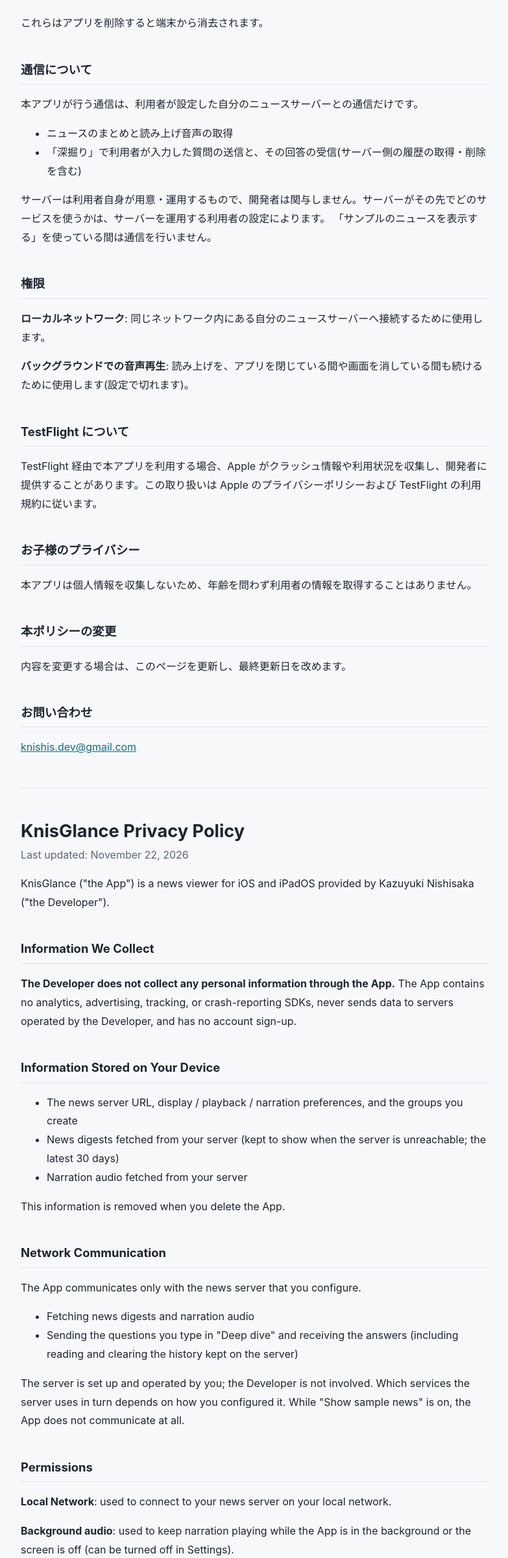
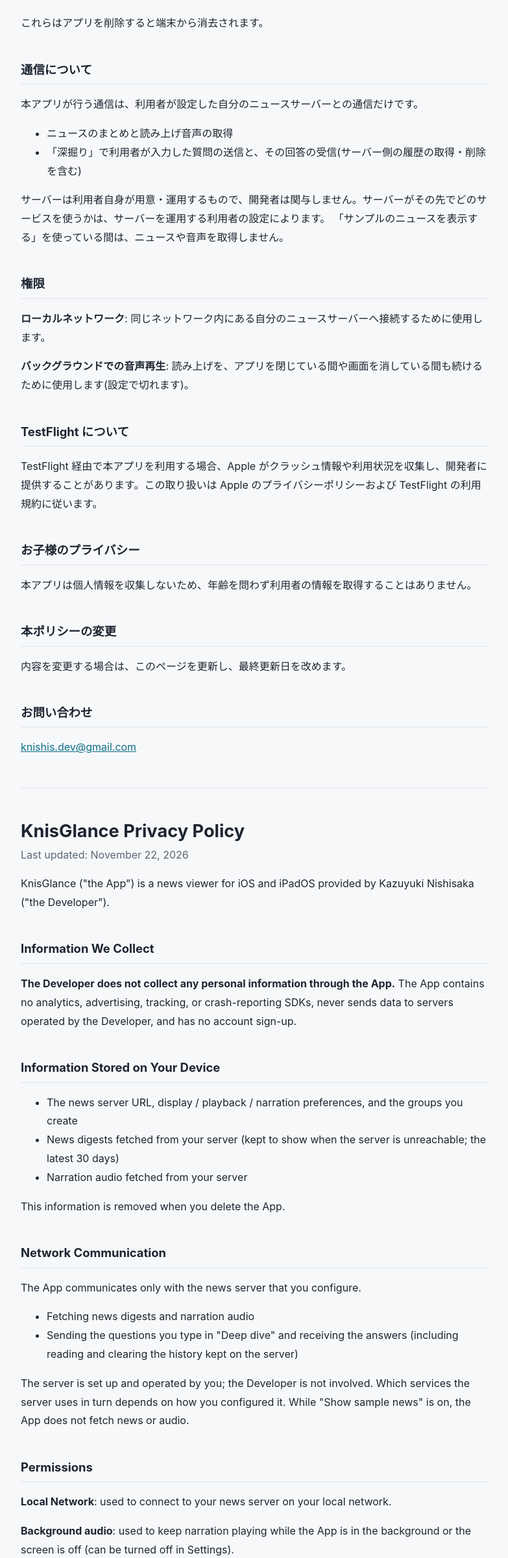
Before and after one commit to knishis/knis-apps, a plain HTML site: page knisglance/privacy.html in a window 1280 px wide. Shown: the part 657-3054 px from the top of the page at 65% size, without its empty margins (248-1031 px from the left). Drawn offline with Linux system fonts and the light colour scheme.

Commit message:
KnisGlance: サンプル表示中の通信の説明を正確にする
Co-Authored-By: Claude Fable 5.2 <noreply@anthropic.com>
Claude-Session: https://claude.ai/code/session_01Eq4XgPCYadefYEMbNuTTeG

```diff
--- a/knisglance/privacy.html
+++ b/knisglance/privacy.html
@@ -28,7 +28,7 @@
 <li>「深掘り」で利用者が入力した質問の送信と、その回答の受信(サーバー側の履歴の取得・削除を含む)</li>
 </ul>
 <p>サーバーは利用者自身が用意・運用するもので、開発者は関与しません。サーバーがその先でどのサービスを使うかは、サーバーを運用する利用者の設定によります。
-「サンプルのニュースを表示する」を使っている間は通信を行いません。</p>
+「サンプルのニュースを表示する」を使っている間は、ニュースや音声を取得しません。</p>
 
 <h2>権限</h2>
 <p><strong>ローカルネットワーク</strong>: 同じネットワーク内にある自分のニュースサーバーへ接続するために使用します。</p>
@@ -70,7 +70,7 @@
 <li>Sending the questions you type in "Deep dive" and receiving the answers (including reading and clearing the history kept on the server)</li>
 </ul>
 <p>The server is set up and operated by you; the Developer is not involved. Which services the server uses in turn depends on how you configured it.
-While "Show sample news" is on, the App does not communicate at all.</p>
+While "Show sample news" is on, the App does not fetch news or audio.</p>
 
 <h2>Permissions</h2>
 <p><strong>Local Network</strong>: used to connect to your news server on your local network.</p>
```
